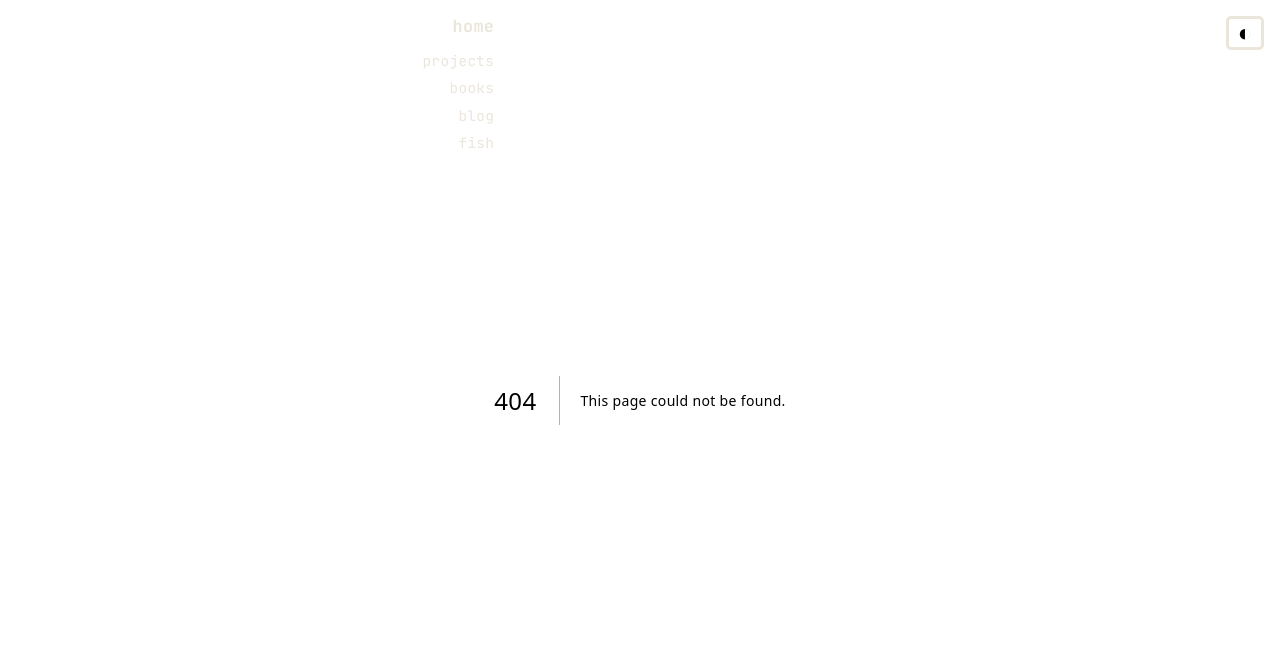
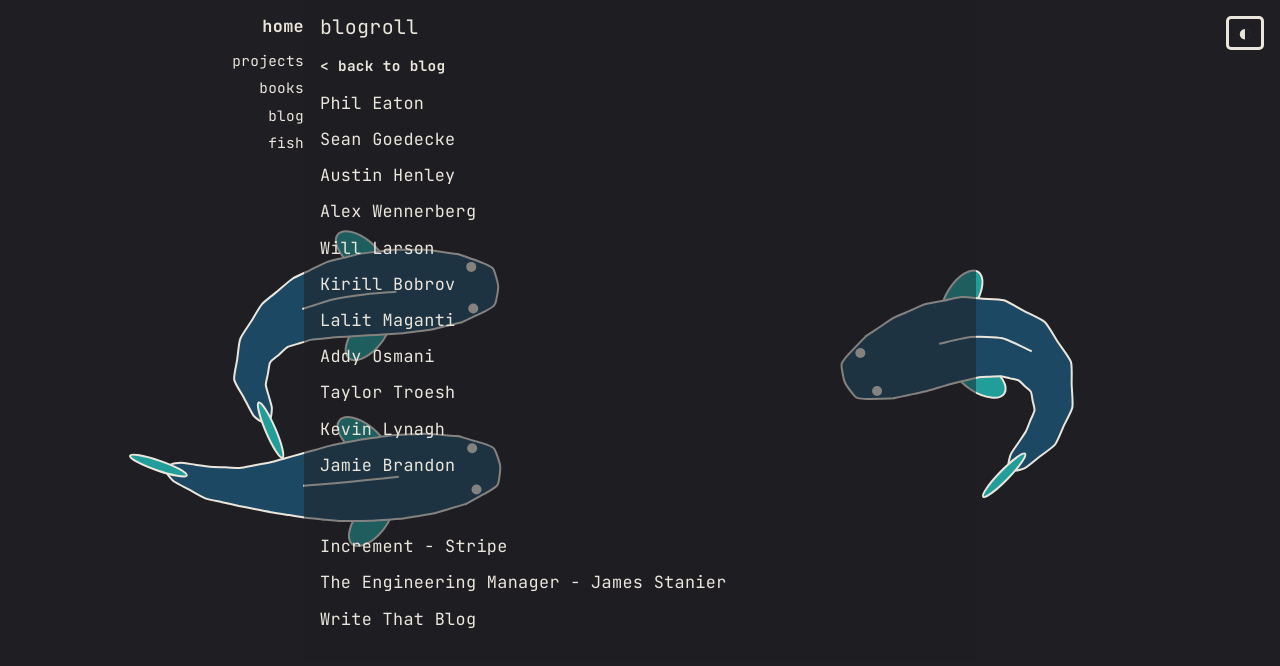
Before and after one commit to Dalton8804/dalton8804.github.io, a Next.js app: page /blog/blogroll in a window 1280 px wide. Before the commit this address had no page. Shown: the top 666 px of the page. Built offline with nearby package versions, Linux system fonts and the light colour scheme.

Commit message:
add blogroll

```diff
--- /dev/null
+++ b/app/blog/blogroll/page.tsx
@@ -0,0 +1,28 @@
+import PageShell from "@/components/PageShell";
+import Link from "next/link";
+
+export default function BlogRoll() {
+    return (
+        <PageShell title="blogroll">
+            <h4><Link href="/blog">&lt; back to blog</Link></h4>
+
+            <h3><Link href="https://notes.eatonphil.com/">Phil Eaton</Link></h3>
+            <h3><Link href="https://www.seangoedecke.com/">Sean Goedecke</Link></h3>
+            <h3><Link href="https://austinhenley.com/blog.html">Austin Henley</Link></h3>
+            <h3><Link href="https://alexwennerberg.com/index.html">Alex Wennerberg</Link></h3>
+            <h3><Link href="https://lethain.com/">Will Larson</Link></h3>
+            <h3><Link href="https://luminousmen.com/">Kirill Bobrov</Link></h3>
+            <h3><Link href="https://lalitm.com/">Lalit Maganti</Link></h3>
+            <h3><Link href="https://addyosmani.com/blog/">Addy Osmani</Link></h3>
+            <h3><Link href="https://taylor.town/">Taylor Troesh</Link></h3>
+            <h3><Link href="https://kevinlynagh.com/">Kevin Lynagh</Link></h3>
+            <h3><Link href="https://www.scattered-thoughts.net/">Jamie Brandon</Link></h3>
+
+            <br />
+            <br />
+            <h3><Link href="https://increment.com/">Increment - Stripe</Link></h3>
+            <h3><Link href="https://www.theengineeringmanager.com/">The Engineering Manager - James Stanier</Link></h3>
+            <h3><Link href="https://writethat.blog/">Write That Blog</Link></h3>
+        </PageShell>
+    );
+}
--- a/app/blog/page.tsx
+++ b/app/blog/page.tsx
@@ -30,6 +30,7 @@
 
     return (
         <PageShell title="blog">
+            <blockquote><Link href="/blog/blogroll">blogs I am reading &gt;</Link></blockquote>
             {years.length === 0 ? (
                 <blockquote>first post coming soon</blockquote>
             ) : (
--- a/app/books/quotes/page.tsx
+++ b/app/books/quotes/page.tsx
@@ -1,8 +1,10 @@
 import PageShell from "@/components/PageShell";
+import Link from "next/link";
 
 export default function Quotes() {
     return (
         <PageShell title="quotes">
+            <h4><Link href="/books">&lt; back to books</Link></h4>
             <blockquote>The child who refuses to travel in the father's harness, this is the symbol of man's most unique capability. "I do not have to be what my father was. I do not have to obey my father's rules or even believe everything he believed. It is my strength as a human that I can make my own choices of what to believe and what not to believe, of what to be and what not to be. - Frank Herbert, Children of Dune</blockquote>
             <blockquote>[...] they are most self-limiting. They know this somewhere in the damps of their deepest consciousness but cannot spare the time to deal with that or anything else except the immediate scramble for survival. - Frank Herbert, Heretics of Dune</blockquote>
             <blockquote>listening never made any man dumber - M.L. Wang, Sword of Kaigen</blockquote>
```
